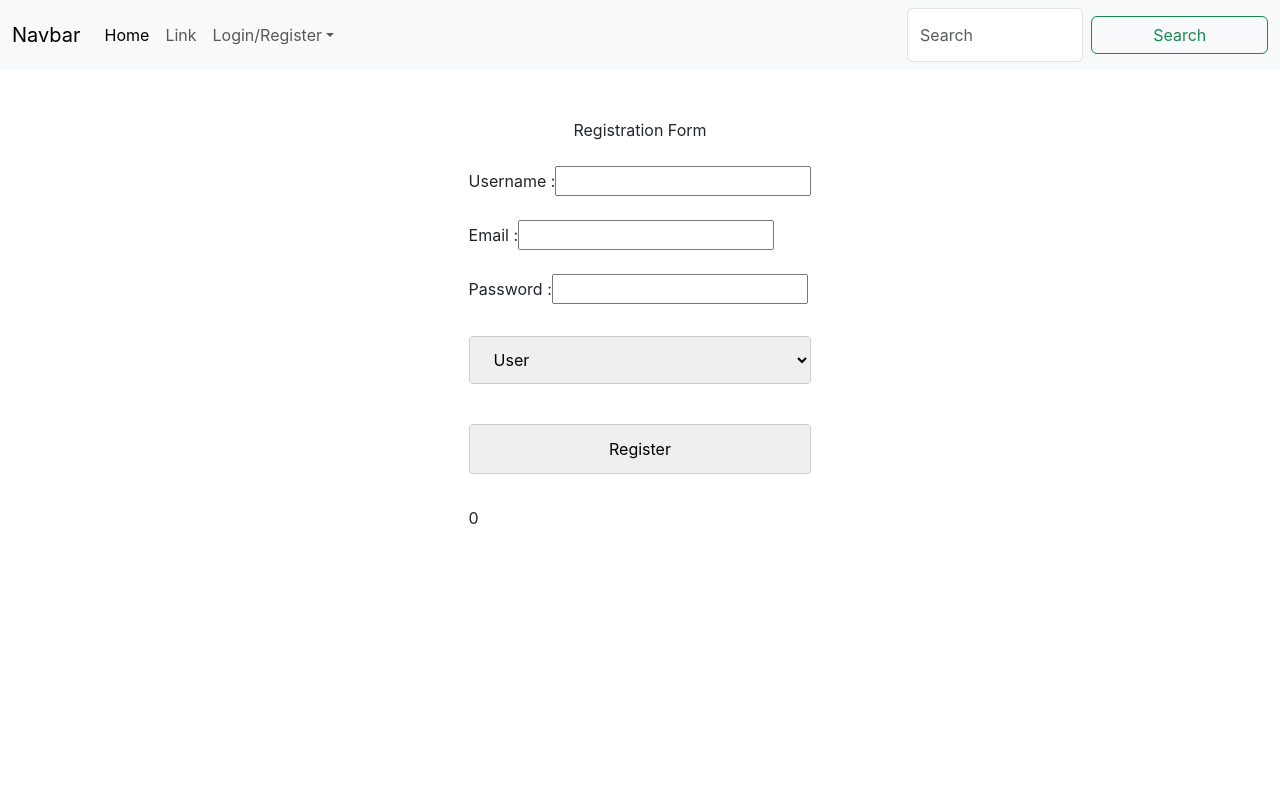
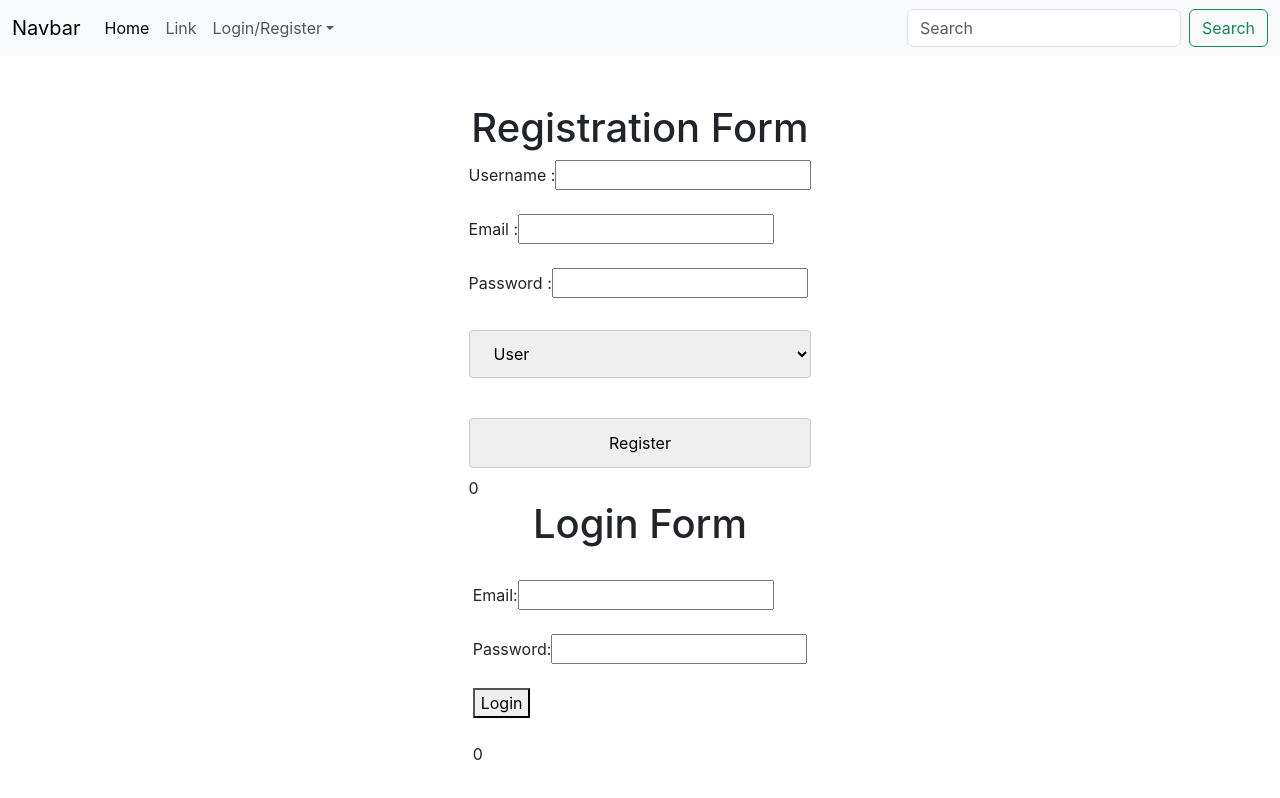
Before and after one commit to AyushSavaliya18/React_JS, a React (Create React App) app in the folder ayush/: page /registration in a window 1280 px wide. Built offline with nearby package versions, Linux system fonts and the light colour scheme.

Commit message:
login form done

```diff
--- a/ayush/src/App.js
+++ b/ayush/src/App.js
@@ -2,6 +2,7 @@ import "./App.css";
 import Nav from "./component/Nav";
 import React from "react";
 import Registration from "./component/Registration";
+import Login from "./component/Login";
 // import Home from "./component/Home1";
 
 function App() {
@@ -10,6 +11,8 @@ function App() {
       <Nav />
       {/* <Home /> */}
       <Registration />
+      <Login />
+
     </div>
   );
 }
--- /dev/null
+++ b/ayush/src/component/Login.js
@@ -0,0 +1,87 @@
+import React, {useState} from "react";
+
+// Define the Login component
+function Login() {
+  // State for storing form data (email and password)
+  const [formData, setFormData] = useState({
+    email: "",
+    password: "",
+  });
+
+  // State for storing the message to show after form submission (e.g., success or error)
+  const [message, setMessage] = useState(0);
+
+  // Handle form input changes
+  const handleChange = (e) => {
+    const {name, value} = e.target; // Destructure name and value from the event target
+    setFormData((prev) => ({
+      ...prev,
+      [name]: value, // Update only the corresponding field (email or password)
+    }));
+  };
+
+  // Handle form submission
+  const handleSubmit = (e) => {
+    e.preventDefault(); // Prevent page reload on form submission
+    const {email, password} = formData; // Extract email and password from form data
+
+    // Get stored users from localStorage (or initialize as an empty array if not found)
+    const storeusers = JSON.parse(localStorage.getItem("users")) || [];
+
+    // Find a user that matches the entered email and password
+    const user = storeusers.find(
+      (user) => user.email === email && user.password === password
+    );
+
+    // Check if a user was found and update the message accordingly
+    if (user) {
+      setMessage("login successful!"); // Display success message if user is found
+    } else {
+      setMessage("invalid email or password!"); // Display error message if no match
+    }
+
+    // Clear the form data after submission
+    setFormData({
+      email: "",
+      password: "",
+    });
+  };
+
+  return (
+    <div className="form">
+      <h1>Login Form</h1>
+      {/* Display the message if available */}
+      {/* Form for user login */}
+      <br />
+
+      <form onSubmit={handleSubmit} >
+        Email:
+        <input
+          type="email"
+          name="email"
+          value={formData.email}
+          onChange={handleChange}
+          required
+        />
+        <br />
+        <br />
+        Password:
+        <input
+          type="password"
+          name="password"
+          value={formData.password}
+          onChange={handleChange}
+          required
+        />
+        <br />
+        <br />
+        <button type="submit">Login</button>
+        <br />
+        <br />
+        {message && <p>{message}</p>}
+      </form>
+    </div>
+  );
+}
+
+export default Login;
--- a/ayush/src/component/Registration.js
+++ b/ayush/src/component/Registration.js
@@ -59,10 +59,10 @@ function Registration() {
     <div className="form">
       <br />
       <br />
-      Registration Form {/* Display the form title */}
+      <h1>Registration Form</h1>
+      {/* Display the form title */}
       {/* Conditionally render the message (if it's set, display it) */}
-      <br />
-      <br />
+
       {/* Registration form */}
       <form onSubmit={handleSubmit}>
         {/* Username input field */}
@@ -110,10 +110,8 @@ function Registration() {
         <br />
         <br />
         {/* Submit button */}
-        <button type="submit">Register</button> {/* Submit form on click */}
-        <br />
-        <br />
-        {message && <p>{message}</p>}
+        <button type="submit" className="button">Register</button> {/* Submit form on click */}
+        {message && <p>{message}</p>}<br/>
       </form>
     </div>
   );
--- a/ayush/src/index.css
+++ b/ayush/src/index.css
@@ -28,7 +28,7 @@ select {
   border-radius: 4px;
   box-sizing: border-box;
 }
-button{
+.button{
   width: 100%;
   padding: 12px 20px;
   margin: 8px 0;
```
Also changed, not shown: 1 other file (tests, documents, lock files or other folders).
